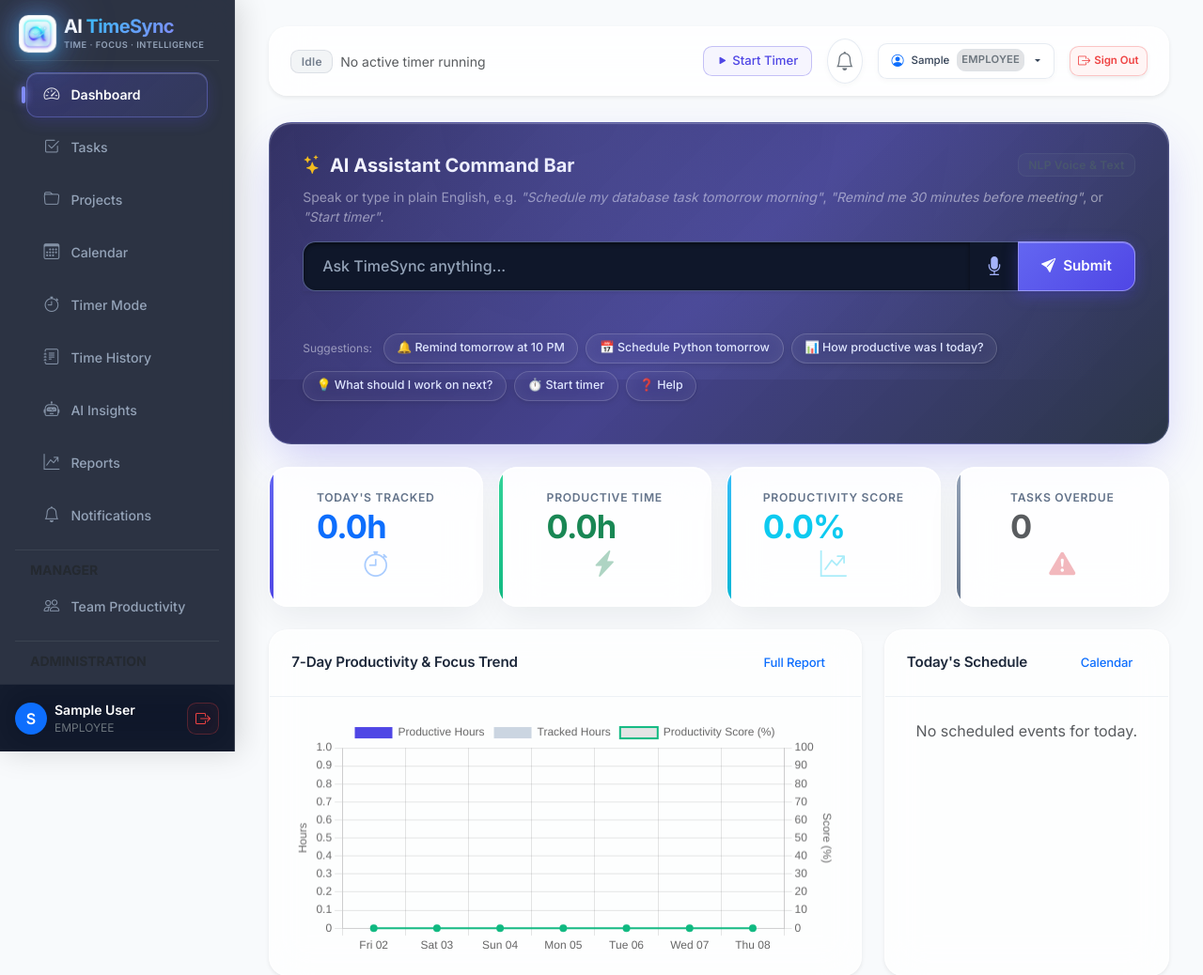
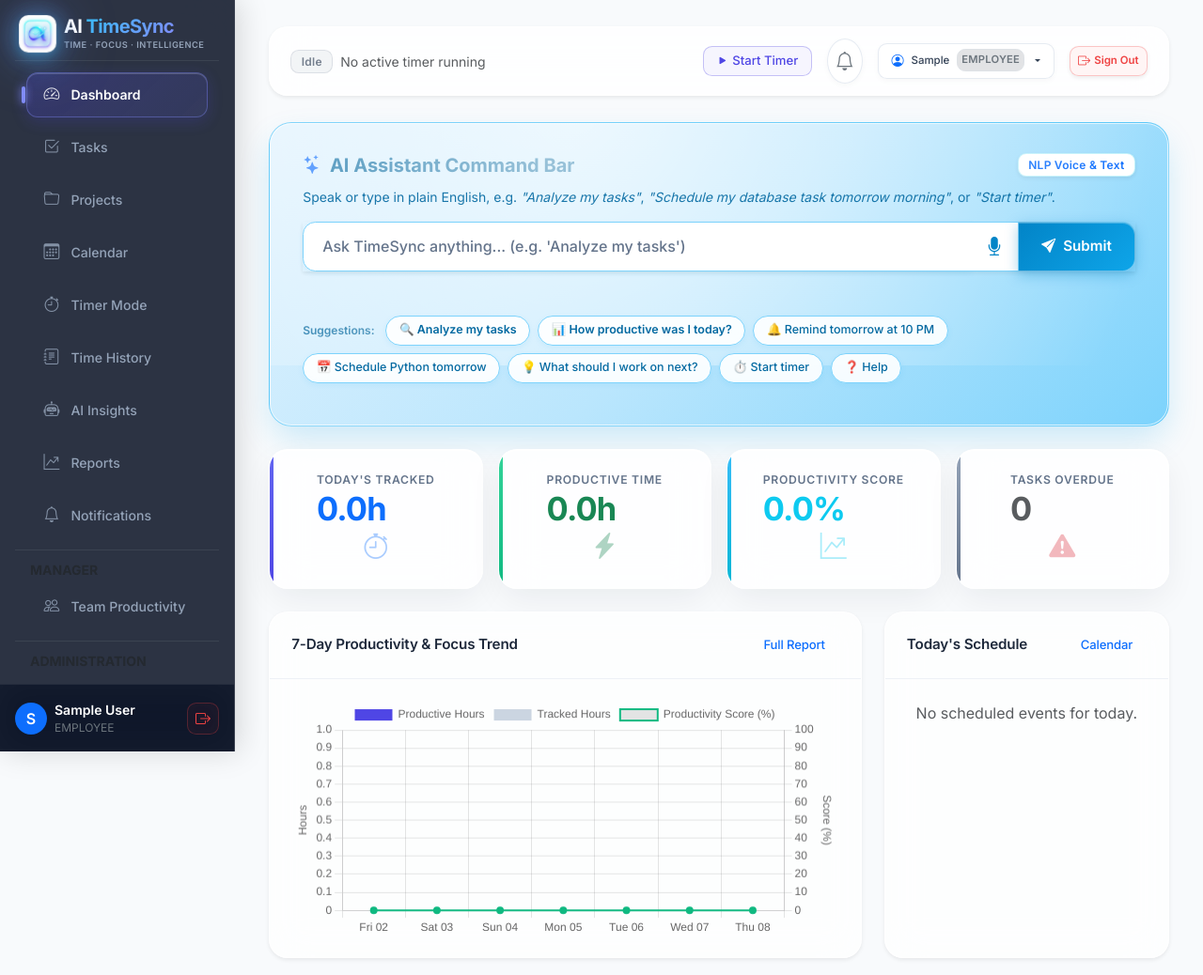
Before and after one commit to lio-dinesh/AI_Timemanagemant, a Django app: page /analytics/dashboard/ in a window 1280 px wide. Shown: the top 1038 px of the page at 94% size. Run offline with Django 5.2, Linux system fonts and the light colour scheme; the visitor is signed in with stand-in values (Sample User, id 1); data comes from the database, SQL or seed files in the repository; data that the repository does not hold is empty; parts of the project's set-up code (start-up, migrations or seed data) failed here and were passed over; some libraries are stand-ins or nearby versions.

Commit message:
Update AI Command Bar to light blue theme and fix task-based analysis

```diff
--- a/apps/ai/services/nlp/parser.py
+++ b/apps/ai/services/nlp/parser.py
@@ -145,6 +145,7 @@ class NLPParser:
                 "- TASK_LIST: listing/showing tasks (e.g. 'show my tasks for tomorrow', 'list my tasks')\n"
                 "- TASK_SEARCH: finding a specific task by query\n"
                 "- TASK_ASSIGN: delegating a task to another user\n"
+                "- TASK_ANALYZE: analyzing user tasks, workload, overdue deadlines, and progress (e.g. 'analyze my tasks', 'analyze', 'analize', 'task analysis')\n"
                 "- SCHEDULE_CREATE: booking/scheduling a focus block, event, or meeting (e.g. 'schedule Python for tomorrow morning', 'block 2 hours for deep work')\n"
                 "- SCHEDULE_UPDATE: rescheduling/moving an event or task (e.g. 'move it to Friday', 'make it 6pm instead', 'reschedule to 3pm')\n"
                 "- SCHEDULE_DELETE: cancelling a scheduled event\n"
--- a/apps/ai/services/tools/registry.py
+++ b/apps/ai/services/tools/registry.py
@@ -32,6 +32,7 @@ class ToolRegistry:
         IntentType.TASK_SEARCH: TaskTool.search_tasks,
         IntentType.TASK_LIST: TaskTool.list_tasks,
         IntentType.TASK_ASSIGN: TaskTool.assign_task,
+        IntentType.TASK_ANALYZE: TaskTool.analyze_tasks,
 
         # Projects
         IntentType.PROJECT_CREATE: ProjectTool.create_project,
--- a/apps/tasks/views.py
+++ b/apps/tasks/views.py
@@ -70,6 +70,8 @@ def task_create(request):
             if not task.estimated_seconds:
                 task.estimated_seconds = 3600
             task.save()
+            from apps.analytics.services.aggregator import ProductivityAggregator
+            ProductivityAggregator.aggregate_user_date(task.assigned_to_id, timezone.localdate())
             AuditService.log('TASK_CREATED', request.user, 'Task', task.id, request, 'SUCCESS', metadata={'title': task.title, 'priority': task.priority})
             NotificationEngine.notify_task_assigned(task, assigned_by=request.user)
             messages.success(request, f"Task '{task.title}' created successfully.")
@@ -108,6 +110,8 @@ def task_toggle_status(request, pk):
         elif new_status == TaskStatus.IN_PROGRESS and not task.started_at:
             task.started_at = timezone.now()
         task.save(update_fields=['status', 'progress', 'completed_at', 'started_at', 'updated_at'])
+        from apps.analytics.services.aggregator import ProductivityAggregator
+        ProductivityAggregator.aggregate_user_date(task.assigned_to_id, timezone.localdate())
         AuditService.log('TASK_UPDATED', request.user, 'Task', task.id, request, 'SUCCESS', metadata={'new_status': new_status})
 
     if request.headers.get('HX-Request'):
--- a/static/css/custom.css
+++ b/static/css/custom.css
@@ -365,19 +365,19 @@ h6 {
 }
 
 /* ==========================================================================
-   4. Hero AI Command Bar
+   4. Hero AI Command Bar (Light Blue Theme)
    ========================================================================== */
 .nlp-command-box {
-  background: linear-gradient(135deg, rgba(30, 27, 75, 0.94) 0%, rgba(49, 46, 129, 0.90) 50%, rgba(30, 41, 59, 0.94) 100%) !important;
+  background: linear-gradient(135deg, #e0f2fe 0%, #bae6fd 50%, #7dd3fc 100%) !important;
   backdrop-filter: blur(28px);
   -webkit-backdrop-filter: blur(28px);
-  border: 1px solid rgba(165, 180, 252, 0.28) !important;
+  border: 1px solid rgba(56, 189, 248, 0.5) !important;
   border-radius: 1.5rem !important;
   padding: 1.85rem 2.2rem !important;
-  box-shadow: 0 20px 50px -10px rgba(79, 70, 229, 0.28), 0 0 0 1px rgba(255, 255, 255, 0.08), inset 0 1px 1px rgba(255, 255, 255, 0.3) !important;
+  box-shadow: 0 15px 35px -5px rgba(14, 165, 233, 0.22), 0 0 0 1px rgba(255, 255, 255, 0.7) inset !important;
   position: relative;
   overflow: hidden;
-  color: #ffffff;
+  color: #0f172a;
 }
 
 .nlp-command-box::before {
@@ -387,7 +387,7 @@ h6 {
   left: -30%;
   width: 160%;
   height: 140%;
-  background: radial-gradient(circle at 40% 40%, rgba(129, 140, 248, 0.18), transparent 65%);
+  background: radial-gradient(circle at 40% 40%, rgba(255, 255, 255, 0.65), transparent 65%);
   pointer-events: none;
 }
 
@@ -396,87 +396,90 @@ h6 {
 .nlp-command-input,
 input#nlp-input.form-control,
 input#nlp-input.form-control:focus {
-  background: #0f172a !important;
-  background-color: #0f172a !important;
-  border: 1.5px solid rgba(165, 180, 252, 0.45) !important;
-  color: #ffffff !important;
-  -webkit-text-fill-color: #ffffff !important;
-  caret-color: #38bdf8 !important;
+  background: #ffffff !important;
+  background-color: #ffffff !important;
+  border: 1.5px solid #7dd3fc !important;
+  color: #0f172a !important;
+  -webkit-text-fill-color: #0f172a !important;
+  caret-color: #0284c7 !important;
   border-radius: 0.85rem 0 0 0.85rem !important;
   padding: 0.85rem 1.25rem !important;
   font-size: 1rem !important;
   font-weight: 500 !important;
-  box-shadow: inset 0 2px 4px rgba(0, 0, 0, 0.5) !important;
+  box-shadow: 0 2px 6px rgba(14, 165, 233, 0.08) !important;
   transition: all 0.2s ease !important;
 }
 
 #nlp-input::placeholder,
 .nlp-command-input::placeholder {
-  color: #94a3b8 !important;
-  -webkit-text-fill-color: #94a3b8 !important;
+  color: #64748b !important;
+  -webkit-text-fill-color: #64748b !important;
   opacity: 1 !important;
 }
 
 #nlp-input:focus,
 .nlp-command-input:focus,
 input#nlp-input.form-control:focus {
-  background: #090d16 !important;
-  background-color: #090d16 !important;
-  border-color: #818cf8 !important;
-  color: #ffffff !important;
-  -webkit-text-fill-color: #ffffff !important;
-  box-shadow: 0 0 0 3px rgba(129, 140, 248, 0.4), inset 0 2px 4px rgba(0, 0, 0, 0.6) !important;
+  background: #ffffff !important;
+  background-color: #ffffff !important;
+  border-color: #0284c7 !important;
+  color: #0f172a !important;
+  -webkit-text-fill-color: #0f172a !important;
+  box-shadow: 0 0 0 3px rgba(14, 165, 233, 0.25) !important;
 }
 
 #btn-mic {
-  background: #0f172a !important;
-  border: 1.5px solid rgba(165, 180, 252, 0.45) !important;
+  background: #ffffff !important;
+  border: 1.5px solid #7dd3fc !important;
   border-left: none !important;
   border-right: none !important;
-  color: #a5b4fc !important;
+  color: #0284c7 !important;
   transition: all 0.2s ease !important;
 }
 
 #btn-mic:hover {
-  background: #1e1b4b !important;
-  color: #ffffff !important;
+  background: #f0f9ff !important;
+  color: #0369a1 !important;
 }
 
 .nlp-command-box button[type="submit"] {
-  background: linear-gradient(135deg, #6366f1 0%, #4f46e5 100%) !important;
+  background: linear-gradient(135deg, #0284c7 0%, #0ea5e9 100%) !important;
   color: #ffffff !important;
-  border: 1px solid rgba(255, 255, 255, 0.35) !important;
+  border: 1px solid rgba(255, 255, 255, 0.4) !important;
   border-radius: 0 0.85rem 0.85rem 0 !important;
-  box-shadow: 0 4px 16px rgba(79, 70, 229, 0.38), inset 0 1px 0 rgba(255, 255, 255, 0.25) !important;
+  box-shadow: 0 4px 14px rgba(2, 132, 199, 0.35), inset 0 1px 0 rgba(255, 255, 255, 0.25) !important;
   font-weight: 600 !important;
   transition: all 0.2s ease !important;
 }
 
 .nlp-command-box button[type="submit"]:hover {
   transform: translateY(-1px);
-  box-shadow: 0 6px 22px rgba(79, 70, 229, 0.5), inset 0 1px 0 rgba(255, 255, 255, 0.35) !important;
+  background: linear-gradient(135deg, #0369a1 0%, #0284c7 100%) !important;
+  box-shadow: 0 6px 20px rgba(2, 132, 199, 0.45), inset 0 1px 0 rgba(255, 255, 255, 0.35) !important;
 }
 
 /* Suggestion Chips */
+.nlp-command-box .nlp-chip,
 .nlp-command-box .btn-outline-light.rounded-pill {
-  background: rgba(255, 255, 255, 0.07) !important;
-  border: 1px solid rgba(255, 255, 255, 0.16) !important;
+  background: rgba(255, 255, 255, 0.9) !important;
+  border: 1px solid #7dd3fc !important;
   backdrop-filter: blur(12px);
   -webkit-backdrop-filter: blur(12px);
-  color: #e0e7ff !important;
+  color: #0369a1 !important;
   font-weight: 500;
   padding: 0.35rem 0.85rem !important;
   font-size: 0.78rem !important;
   transition: all 180ms ease;
-  box-shadow: 0 2px 6px rgba(0, 0, 0, 0.12);
+  box-shadow: 0 2px 6px rgba(14, 165, 233, 0.08);
 }
 
+.nlp-command-box .nlp-chip:hover,
 .nlp-command-box .btn-outline-light.rounded-pill:hover {
-  background: rgba(255, 255, 255, 0.2) !important;
-  border-color: rgba(255, 255, 255, 0.4) !important;
+  background: #ffffff !important;
+  border-color: #0284c7 !important;
   transform: translateY(-2px);
-  box-shadow: 0 4px 14px rgba(0, 0, 0, 0.2), 0 0 12px rgba(165, 180, 252, 0.25);
-  color: #ffffff !important;
+  box-shadow: 0 4px 14px rgba(14, 165, 233, 0.25), 0 0 10px rgba(56, 189, 248, 0.2);
+  color: #0284c7 !important;
 }
 
 /* ==========================================================================
--- a/templates/dashboard/user_dashboard.html
+++ b/templates/dashboard/user_dashboard.html
@@ -6,53 +6,56 @@
 <!-- NLP Command Bar -->
 <div class="nlp-command-box mb-4 shadow-sm">
   <div class="d-flex align-items-center justify-content-between mb-2">
-    <div class="fw-bold fs-5 text-white"><i class="bi bi-stars me-1 text-warning"></i> AI Assistant Command Bar</div>
+    <div class="fw-bold fs-5" style="color: #0369a1;"><i class="bi bi-stars me-1 text-primary"></i> AI Assistant Command Bar</div>
     <div class="d-flex align-items-center gap-2">
       <span id="voice-indicator" class="badge bg-danger text-white d-none"><i class="bi bi-record-circle-fill me-1 animate-pulse"></i> Listening...</span>
-      <span class="badge bg-light text-primary small">NLP Voice & Text</span>
+      <span class="badge bg-white text-primary border border-info border-opacity-25 small shadow-sm">NLP Voice & Text</span>
     </div>
   </div>
-  <p class="small text-white-50 mb-3">Speak or type in plain English, e.g. <em>"Schedule my database task tomorrow morning"</em>, <em>"Remind me 30 minutes before meeting"</em>, or <em>"Start timer"</em>.</p>
+  <p class="small mb-3" style="color: #0369a1; opacity: 0.9;">Speak or type in plain English, e.g. <em>"Analyze my tasks"</em>, <em>"Schedule my database task tomorrow morning"</em>, or <em>"Start timer"</em>.</p>
 
   <form id="nlp-form" hx-post="{% url 'nlp_command_prompt' %}" hx-target="#nlp-feedback" hx-swap="innerHTML" hx-indicator="#nlp-processing">
     {% csrf_token %}
     <input type="hidden" name="conversation_id" id="nlp-conversation-id" value="">
     <input type="hidden" name="source" id="nlp-source" value="TEXT">
     <div class="input-group input-group-lg shadow-sm">
-      <input type="text" name="command" id="nlp-input" class="form-control nlp-command-input fs-6" placeholder="Ask TimeSync anything..." autocomplete="off" style="background-color: #0f172a !important; color: #ffffff !important; -webkit-text-fill-color: #ffffff !important; caret-color: #38bdf8 !important;">
-      <button class="btn btn-outline-light px-3" type="button" id="btn-mic" title="Click to speak (Voice Recognition)" onclick="toggleVoiceRecognition()" style="background-color: #0f172a !important; border-color: rgba(165, 180, 252, 0.45) !important;">
+      <input type="text" name="command" id="nlp-input" class="form-control nlp-command-input fs-6" placeholder="Ask TimeSync anything... (e.g. 'Analyze my tasks')" autocomplete="off" style="background-color: #ffffff !important; color: #0f172a !important; -webkit-text-fill-color: #0f172a !important; caret-color: #0284c7 !important; border: 1.5px solid #7dd3fc !important;">
+      <button class="btn px-3" type="button" id="btn-mic" title="Click to speak (Voice Recognition)" onclick="toggleVoiceRecognition()" style="background-color: #ffffff !important; border: 1.5px solid #7dd3fc !important; border-left: none !important; border-right: none !important; color: #0284c7 !important;">
         <i class="bi bi-mic-fill" id="mic-icon"></i>
       </button>
-      <button class="btn fw-semibold px-4 text-white d-flex align-items-center gap-2" type="submit" id="nlp-submit-btn" style="background: linear-gradient(135deg, #4f46e5 0%, #6366f1 100%); border: none; border-radius: 0 0.75rem 0.75rem 0; box-shadow: 0 4px 14px rgba(79, 70, 229, 0.4); font-size: 0.95rem;">
+      <button class="btn fw-semibold px-4 text-white d-flex align-items-center gap-2" type="submit" id="nlp-submit-btn" style="background: linear-gradient(135deg, #0284c7 0%, #0ea5e9 100%); border: none; border-radius: 0 0.75rem 0.75rem 0; box-shadow: 0 4px 14px rgba(2, 132, 199, 0.35); font-size: 0.95rem;">
         <i class="bi bi-send-fill"></i> Submit
       </button>
     </div>
   </form>
 
   <!-- Clean Processing State Indicator -->
-  <div id="nlp-processing" class="htmx-indicator mt-2 py-1 px-3 rounded-pill bg-white bg-opacity-10 text-white-50 d-inline-flex align-items-center gap-2 small">
+  <div id="nlp-processing" class="htmx-indicator mt-2 py-1 px-3 rounded-pill bg-white text-primary border border-info border-opacity-25 d-inline-flex align-items-center gap-2 small shadow-sm">
     <div class="spinner-border spinner-border-sm text-info" role="status" style="width: 0.9rem; height: 0.9rem;"></div>
-    <span>Understanding and working on it...</span>
+    <span>Analyzing and working on it...</span>
   </div>
 
   <div class="d-flex flex-wrap gap-2 mt-2 align-items-center">
-    <span class="small text-white-50 me-1" style="font-size: 0.75rem;">Suggestions:</span>
-    <button type="button" class="btn btn-sm btn-outline-light py-0 px-2 rounded-pill small border-opacity-50 text-white" style="font-size: 0.75rem;" onclick="setNlpCommand('Remind me tomorrow at 10 PM to submit assignment');">
+    <span class="small fw-semibold me-1" style="font-size: 0.75rem; color: #0369a1;">Suggestions:</span>
+    <button type="button" class="btn btn-sm py-1 px-2 rounded-pill small border nlp-chip" style="font-size: 0.75rem; background: rgba(255, 255, 255, 0.9); border-color: #7dd3fc !important; color: #0369a1; font-weight: 600;" onclick="setNlpCommand('Analyze my tasks');">
+      🔍 Analyze my tasks
+    </button>
+    <button type="button" class="btn btn-sm py-1 px-2 rounded-pill small border nlp-chip" style="font-size: 0.75rem; background: rgba(255, 255, 255, 0.9); border-color: #7dd3fc !important; color: #0369a1; font-weight: 600;" onclick="setNlpCommand('How productive was I today?');">
+      📊 How productive was I today?
+    </button>
+    <button type="button" class="btn btn-sm py-1 px-2 rounded-pill small border nlp-chip" style="font-size: 0.75rem; background: rgba(255, 255, 255, 0.9); border-color: #7dd3fc !important; color: #0369a1; font-weight: 500;" onclick="setNlpCommand('Remind me tomorrow at 10 PM to submit assignment');">
       🔔 Remind tomorrow at 10 PM
     </button>
-    <button type="button" class="btn btn-sm btn-outline-light py-0 px-2 rounded-pill small border-opacity-50 text-white" style="font-size: 0.75rem;" onclick="setNlpCommand('Schedule Python tomorrow morning');">
+    <button type="button" class="btn btn-sm py-1 px-2 rounded-pill small border nlp-chip" style="font-size: 0.75rem; background: rgba(255, 255, 255, 0.9); border-color: #7dd3fc !important; color: #0369a1; font-weight: 500;" onclick="setNlpCommand('Schedule Python tomorrow morning');">
       📅 Schedule Python tomorrow
     </button>
-    <button type="button" class="btn btn-sm btn-outline-light py-0 px-2 rounded-pill small border-opacity-50 text-white" style="font-size: 0.75rem;" onclick="setNlpCommand('How productive was I today?');">
-      📊 How productive was I today?
-    </button>
-    <button type="button" class="btn btn-sm btn-outline-light py-0 px-2 rounded-pill small border-opacity-50 text-white" style="font-size: 0.75rem;" onclick="setNlpCommand('What should I work on next?');">
+    <button type="button" class="btn btn-sm py-1 px-2 rounded-pill small border nlp-chip" style="font-size: 0.75rem; background: rgba(255, 255, 255, 0.9); border-color: #7dd3fc !important; color: #0369a1; font-weight: 500;" onclick="setNlpCommand('What should I work on next?');">
       💡 What should I work on next?
     </button>
-    <button type="button" class="btn btn-sm btn-outline-light py-0 px-2 rounded-pill small border-opacity-50 text-white" style="font-size: 0.75rem;" onclick="setNlpCommand('Start my timer');">
+    <button type="button" class="btn btn-sm py-1 px-2 rounded-pill small border nlp-chip" style="font-size: 0.75rem; background: rgba(255, 255, 255, 0.9); border-color: #7dd3fc !important; color: #0369a1; font-weight: 500;" onclick="setNlpCommand('Start my timer');">
       ⏱️ Start timer
     </button>
-    <button type="button" class="btn btn-sm btn-outline-light py-0 px-2 rounded-pill small border-opacity-50 text-white" style="font-size: 0.75rem;" onclick="setNlpCommand('Help');">
+    <button type="button" class="btn btn-sm py-1 px-2 rounded-pill small border nlp-chip" style="font-size: 0.75rem; background: rgba(255, 255, 255, 0.9); border-color: #7dd3fc !important; color: #0369a1; font-weight: 500;" onclick="setNlpCommand('Help');">
       ❓ Help
     </button>
   </div>
```
Also changed, not shown: apps/ai/services/nlp/command_router.py (+9 -0 lines), apps/ai/services/nlp/intents.py (+10 -0 lines), apps/ai/services/tools/analytics_tool.py (+38 -7 lines), apps/ai/services/tools/task_tool.py (+86 -0 lines), apps/ai/views.py (+11 -7 lines), apps/analytics/services/aggregator.py (+44 -5 lines), apps/analytics/services/reports.py (+8 -4 lines), 1 other file.
